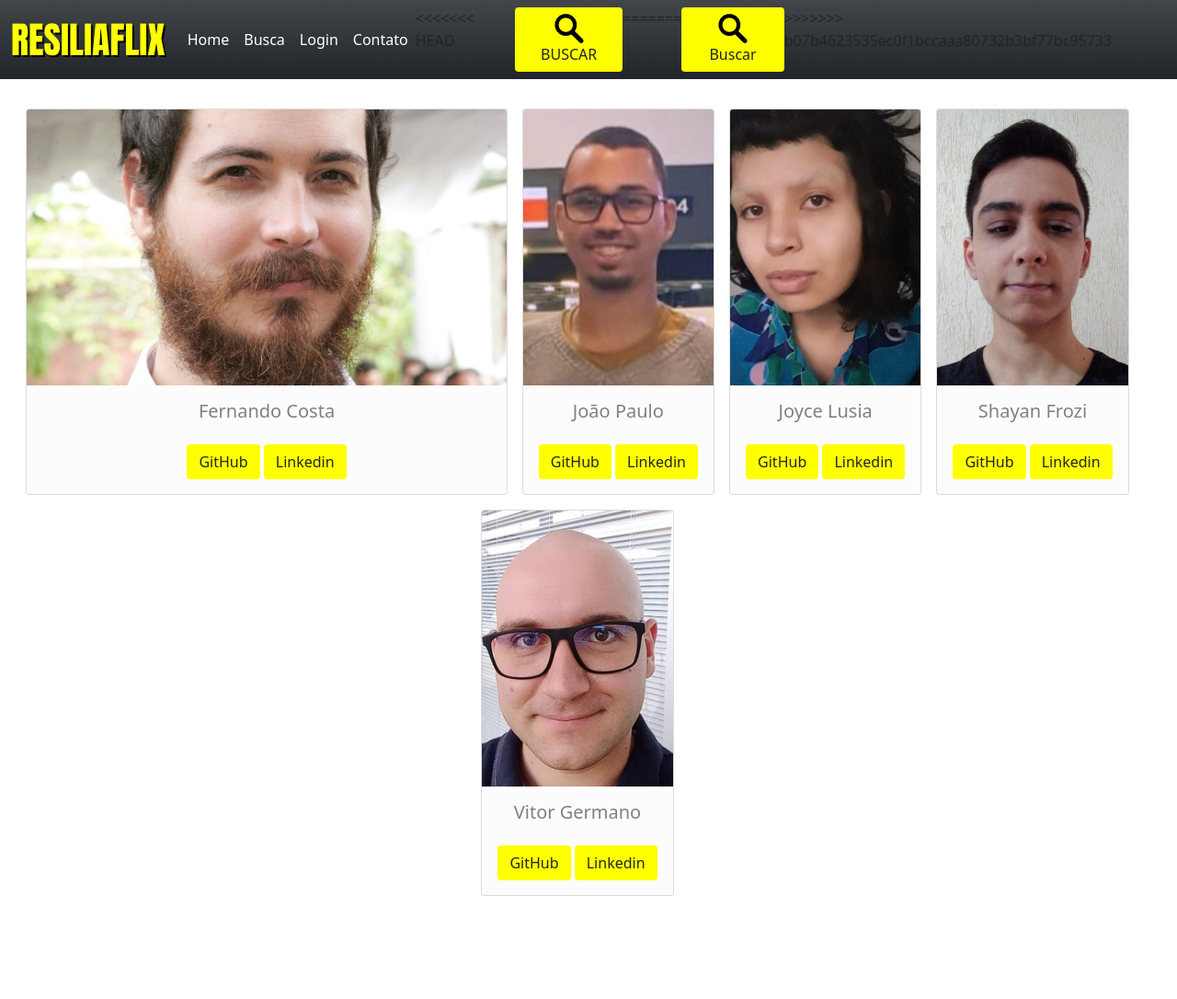
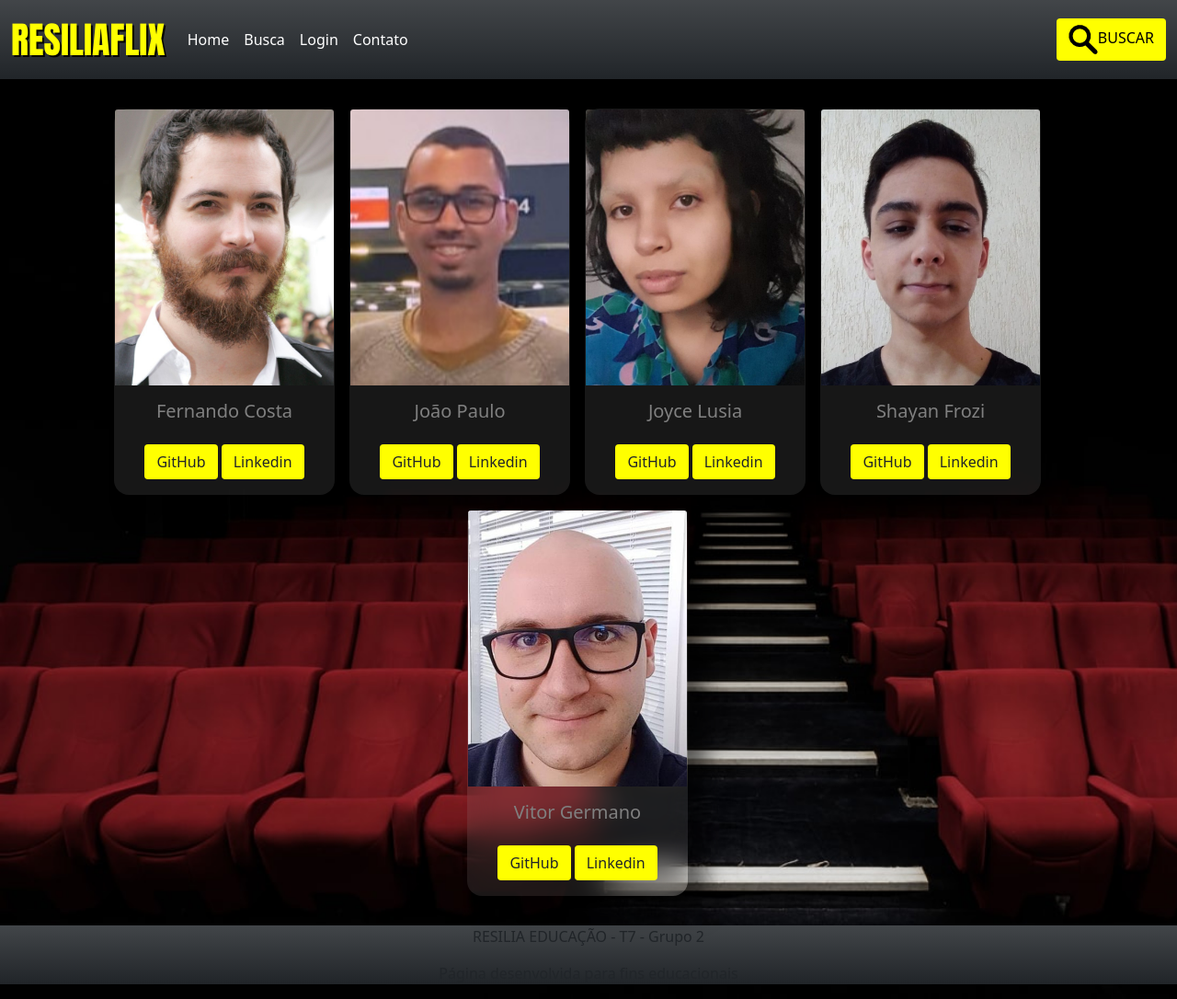
Before and after one commit to vitorrgermano/ResiliaFlix, a plain HTML site: page html/contato.html in a window 1280 px wide. Shown: the whole page at 92% size. Before the commit the page ends 1006 px from the top, so only its background shows below. Drawn offline with nearby package versions, Linux system fonts and the light colour scheme.

Commit message:
Alterando página de contato

```diff
--- a/html/contato.html
+++ b/html/contato.html
@@ -6,9 +6,9 @@
     <meta name="viewport" content="width=device-width, initial-scale=1.0">
     <link href="https://cdn.jsdelivr.net/npm/bootstrap@5.1.1/dist/css/bootstrap.min.css" rel="stylesheet" integrity="sha384-F3w7mX95PdgyTmZZMECAngseQB83DfGTowi0iMjiWaeVhAn4FJkqJByhZMI3AhiU" crossorigin="anonymous">
     <link href="https://fonts.googleapis.com/css2?family=Anton&display=swap" rel="stylesheet">
-    <link rel="stylesheet" href="/styles/style.css">
     <link rel="stylesheet" href="../styles/contact.css">
-    <title>Document</title>
+    <link rel="stylesheet" href="../styles/style.css">
+    <title>Contato</title>
 </head>
 <body>
   <header>
@@ -16,30 +16,26 @@
         <div class="container-fluid">
           <a class="navbar-brand title" href="#">RESILIAFLIX</a>
           <button class="navbar-toggler" type="button" data-bs-toggle="collapse" data-bs-target="#navbarNav" aria-controls="navbarNav" aria-expanded="false" aria-label="Toggle navigation">
-            <span class="navbar-toggler-icon  text-light">­­≡</span>
+            <span class="navbar-toggler-icon"></span>
           </button>
             <div class="collapse navbar-collapse" id="navbarNav">
               <ul class="navbar-nav">
                 <li class="nav-item">
-                  <a class="nav-link" href="#">Home</a>
+                  <a class="nav-link  link-light" href="../index.html">Home</a>
                 </li>
                 <li class="nav-item">
-                  <a class="nav-link" href="#">Busca</a>
+                  <a class="nav-link  link-light" href="../html/search.html">Busca</a>
                 </li>
                 <li class="nav-item">
-                  <a class="nav-link">Login</a>
+                  <a class="nav-link  link-light" href="../html/login.html">Login</a>
                 </li>
                 <li class="nav-item">
-                    <a class="nav-link">Contato</a>
+                    <a class="nav-link  link-light" href="../html/contato.html">Contato</a>
                   </li>
               </ul>
               <div class="collapse navbar-collapse d-flex justify-content-end">
                 <form class="d-flex">
-<<<<<<< HEAD
-                    <button class="btn btn-color" type="submit"><img src="../assets/glass.png" alt="">BUSCAR</button>
-=======
-                    <button class="btn btn-color" type="submit"><img src="../assets/glass.png" alt=""> Buscar</button>
->>>>>>> b07b4623535ec0f1bccaaa80732b3bf77bc95733
+                    <button class="btn btn-color" type="submit"><img src="../assets/glass.png" alt=""><a class="btnBusca" href="../html/search.html">BUSCAR</a></button>
                   </form>
               </div>
 
@@ -52,12 +48,12 @@
 
       <div class="row justify-content-center p-4">
 
-        <article class="card m-2 cb1 p-0 m-2 col-0 col-md-5">
+        <article class="card m-2 cb1 p-0 m-2 col-0 col-md-2">
           <img src="../assets/fernandoCosta.jpg" class="card-img-top img-posicao" alt="...">
           <div class="card-body text-center">
             <h5 class="card-title mb-4 nome">Fernando Costa</h5>
-            <a href="https://www.linkedin.com/in/fernando-costa-75b11a95/" class="btn btn-color">GitHub</a>
-            <a href="#" class="btn btn-color">Linkedin</a>
+            <a href="https://github.com/fernando-ctz" class="btn btn-color">GitHub</a>
+            <a href="https://www.linkedin.com/in/fernando-costa-75b11a95/" class="btn btn-color">Linkedin</a>
           </div>
         </article>
 
@@ -65,8 +61,8 @@
           <img src="../assets/joaoPaulo.jpeg" class="card-img-top img-posicao" alt="...">
           <div class="card-body text-center">
             <h5 class="card-title mb-4 nome">João Paulo</h5>
-            <a href="https://www.linkedin.com/in/jo%C3%A3o-paulo-g-silva-b24808218/" class="btn btn-color">GitHub</a>
-            <a href="https://github.com/joaopaulo99" class="btn btn-color">Linkedin</a>
+            <a href="https://github.com/joaopaulo99" class="btn btn-color">GitHub</a>
+            <a href="https://www.linkedin.com/in/jo%C3%A3o-paulo-g-silva-b24808218/" class="btn btn-color">Linkedin</a>
           </div>
         </div>
 
@@ -75,7 +71,7 @@
           <div class="card-body text-center">
             <h5 class="card-title mb-4 nome">Joyce Lusia</h5>
             <a href="https://github.com/joycelusia" class="btn btn-color">GitHub</a>
-            <a href="#" class="btn btn-color">Linkedin</a>
+            <a href="https://www.linkedin.com/in/joyce-lusia/" class="btn btn-color">Linkedin</a>
           </div>
         </div>
 
@@ -100,7 +96,12 @@
     </section>
   </main>
 
-  <footer></footer>
+  <footer>
+    <div class="text-center  bg-dark bg-gradient  bg-light" id="footer">
+      <p> RESILIA EDUCAÇÃO - T7 - Grupo 2 </p>
+      <p>Página desenvolvida para fins educacionais</p>
+    </div>
+  </footer>
     <script src="https://cdn.jsdelivr.net/npm/bootstrap@5.1.1/dist/js/bootstrap.bundle.min.js" integrity="sha384-/bQdsTh/da6pkI1MST/rWKFNjaCP5gBSY4sEBT38Q/9RBh9AH40zEOg7Hlq2THRZ" crossorigin="anonymous"></script>
     <script src="https://cdn.jsdelivr.net/npm/@popperjs/core@2.9.3/dist/umd/popper.min.js" integrity="sha384-W8fXfP3gkOKtndU4JGtKDvXbO53Wy8SZCQHczT5FMiiqmQfUpWbYdTil/SxwZgAN" crossorigin="anonymous"></script>
     <script src="https://cdn.jsdelivr.net/npm/bootstrap@5.1.1/dist/js/bootstrap.min.js" integrity="sha384-skAcpIdS7UcVUC05LJ9Dxay8AXcDYfBJqt1CJ85S/CFujBsIzCIv+l9liuYLaMQ/" crossorigin="anonymous"></script>
--- a/styles/contact.css
+++ b/styles/contact.css
@@ -1,4 +1,3 @@
-<<<<<<< HEAD
 body{
 
     background: url("../assets/background.jpg");
@@ -12,8 +11,6 @@ body{
     font-size: 40px;
     text-align: center;
 }
-=======
->>>>>>> b07b4623535ec0f1bccaaa80732b3bf77bc95733
 
 .card{
     width: 15rem;
@@ -39,16 +36,19 @@ body{
 .nome{
     color: gray;
 }
-<<<<<<< HEAD
 
 .btn-color{
     background-color: rgba(233, 201, 16, 0.712);
 }
-=======
->>>>>>> b07b4623535ec0f1bccaaa80732b3bf77bc95733
 
 .btn-color:hover{
     color: white;
     background:black;
 
 }
+
+/*colocar no style.css depois*/
+.nav, .btnBusca{
+    text-decoration: none;
+    color: black;
+}
```
